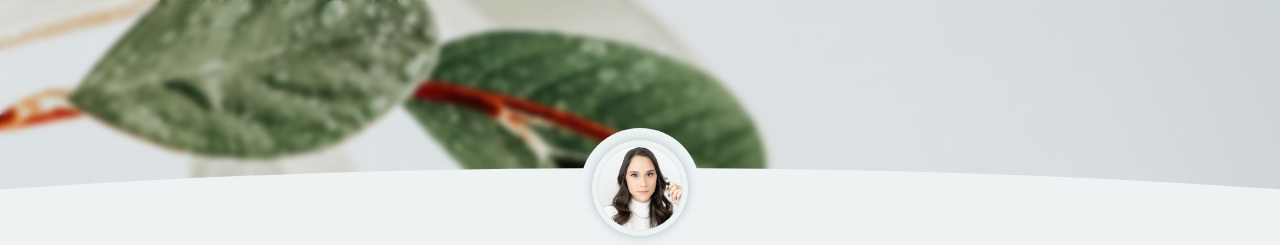
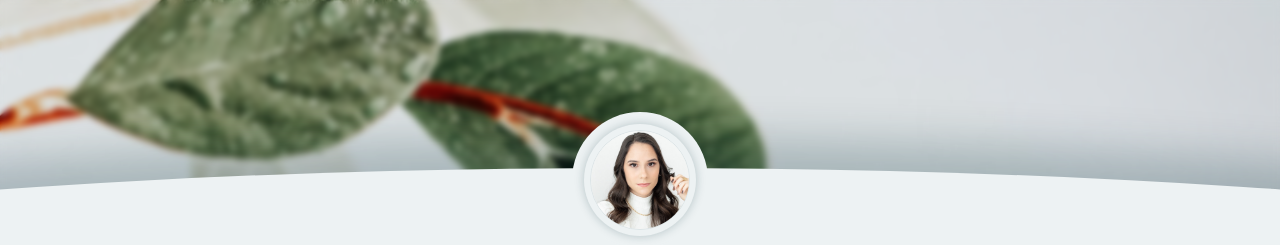
Before and after one commit to gui-varela/social-links-carol, a plain HTML site: page index.html in a window 1280 px wide. Shown: the top 245 px of the page. Drawn offline with nearby package versions, Linux system fonts and the light colour scheme.

Commit message:
Muda posição do avatar

```diff
--- a/styles.css
+++ b/styles.css
@@ -46,6 +46,7 @@ a {
     border-radius: 50% 50% 0 0;
     background-color: var(--background-color);
     transform: scaleX(2) scaleY(4) translateY(2rem);
+    box-shadow: 0 -7px 15px var(--hard-shadow);
 }
 
 main {
@@ -65,7 +66,7 @@ main {
     width: 100%;
     justify-content: center;
     flex-direction: column;
-    transform: translateY(-7rem);
+    transform: translateY(-8rem);
     margin: 0 2rem;
 }
 
@@ -73,8 +74,8 @@ main {
     display: flex;
     align-items: center;
     justify-content: center;
-    height: 7.5rem;
-    width: 7.5rem;
+    height: 8.5rem;
+    width: 8.5rem;
     border-radius: 50%;
     background-color: var(--background-color);
 }
@@ -84,8 +85,8 @@ main {
     align-items: center;
     justify-content: center;
     overflow: hidden;
-    height: 6rem;
-    width: 6rem;
+    height: 7rem;
+    width: 7rem;
     border-radius: 50%;
     background-color: var(--background-color);
     box-shadow: 0 0 10px var(--hard-shadow);
```
